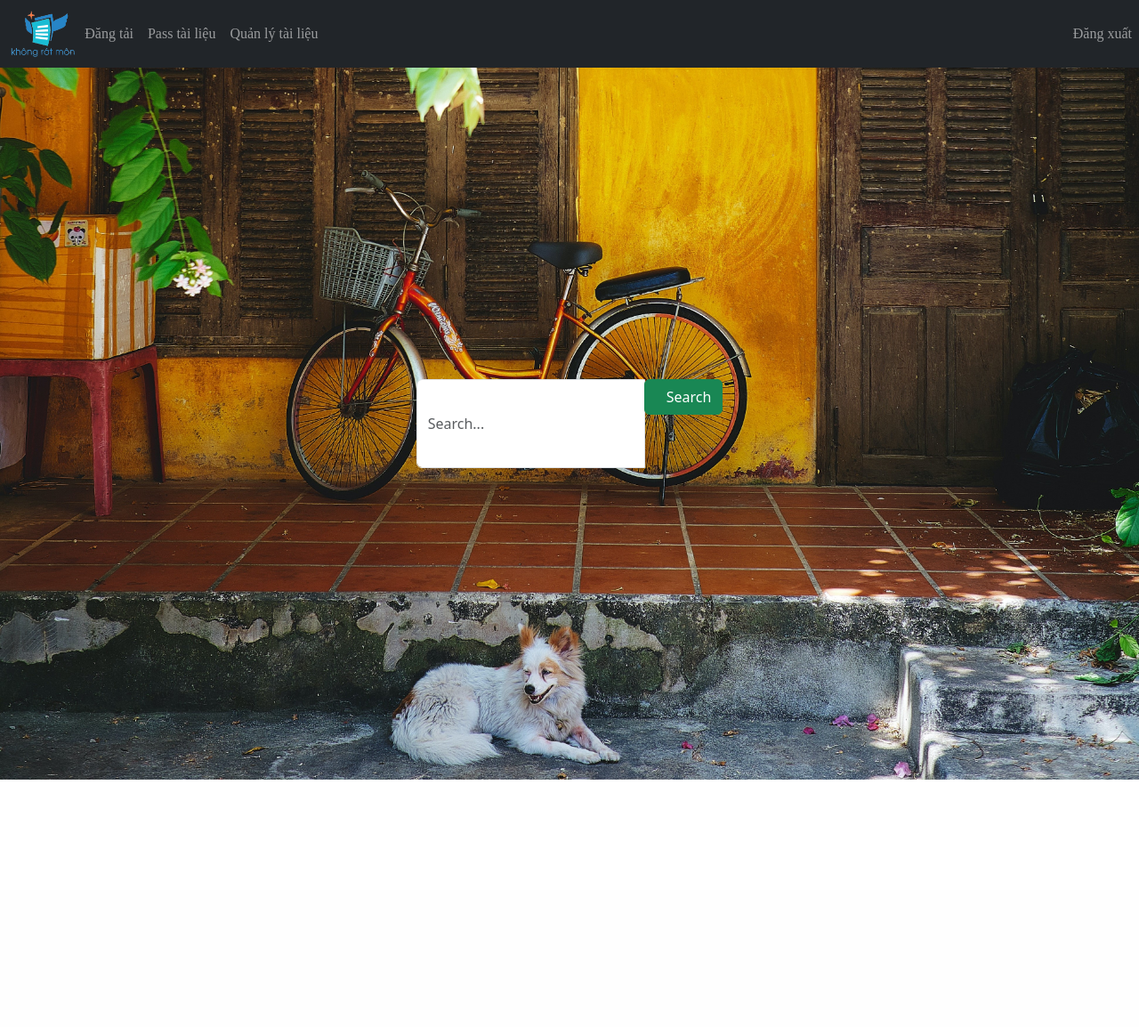
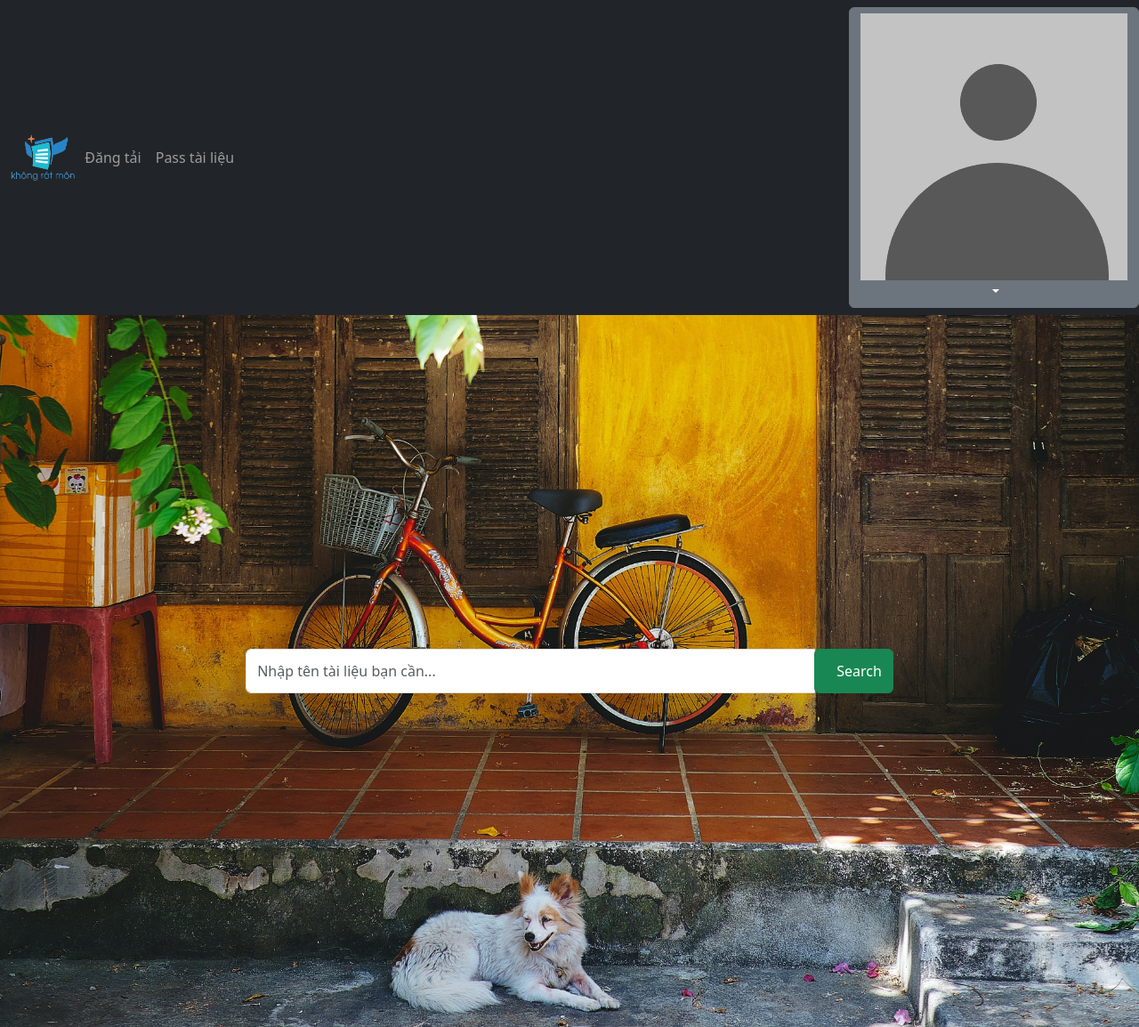
Before and after one commit to lttuem03/krm-sharing, a Python web app: template src/website/templates/index.html in a window 1280 px wide. Shown: the whole page at 89% size. Before the commit the page ends 876 px from the top, so only its background shows below. Run offline with Jinja, Linux system fonts and the light colour scheme; the template is opened without the code that fills it, so the values that code supplies are empty; some web fonts are replaced.

Commit message:
fix search bar - dropdown menu - fix profile

```diff
--- a/src/website/static/css/index.css
+++ b/src/website/static/css/index.css
@@ -3,41 +3,27 @@
     src: url('/font/NotoSans/NotoSans-ExtraBold.ttf');
 }
 
-a{
-    color: white;
-    text-decoration: none;
-    font-family: NotoSans;
+
+#form-buscar>.form-group>.input-group>.form-control {
+    height: 50px;
+    width: 50vw;
 }
 
-h1{
-    color: white;
-}
-
-#form-buscar >.form-group >.input-group > .form-control {
-    height: 100px;
-    color: (1, 1, 1, 0.5);
-}
-#form-buscar >.form-group >.input-group > .input-group-btn > .btn{
-        height: 40px;
-        font-size: 16px;
-        font-weight: 300;
+#form-buscar>.form-group>.input-group>.input-group-btn>.btn {
+    height: 50px;
+    font-size: 16px;
+    font-weight: 300;
 
 
 }
-#form-buscar >.form-group >.input-group > .input-group-btn > .btn .glyphicon{
- margin-right:12px;
+
+#form-buscar>.form-group>.input-group>.input-group-btn>.btn .glyphicon {
+    margin-right: 12px;
 }
 
 
-#form-buscar >.form-group >.input-group > .form-control {
+#form-buscar>.form-group>.input-group>.form-control {
     font-size: 16px;
     font-weight: 300;
 
 }
-
-#form-buscar >.form-group >.input-group > .form-control:focus {
-  border-color: #33A444;
-  outline: 0;
-  -webkit-box-shadow: inset 0 1px 1px rgba(0,0,0,.075), 0 0 1px rgba(0, 109, 0, 0.8);
-          box-shadow: inset 0 1px 1px rgba(0,0,0,.075), 0 0 1px rgba(0, 109, 0, 0.8);
-}
--- a/src/website/templates/base.html
+++ b/src/website/templates/base.html
@@ -28,9 +28,6 @@
                 <li class="nav-item">
                     <a class="nav-link" href="{{ url_for('views.createlisting') }}">Pass tài liệu</a>
                 </li>
-                <li class="nav-item">
-                    <a class="nav-link" href="{{ url_for('views.mydocument') }}">Quản lý tài liệu</a>
-                </li>
             </ul>
         </div>
 
@@ -44,12 +41,30 @@
                     <a class="nav-link" href="{{ url_for('views.login') }}">Đăng nhập</a>
                 </li>
                 {%else%}
-                <li class="nav-item">
-                    <h1 style="color: white;">{{user.name}}</h1>
+                <li>
+                    <div class="dropdown">
+                        <button class="btn btn-secondary dropdown-toggle" type="button" data-bs-toggle="dropdown"
+                            aria-expanded="false">
+                            <span>
+                                <img src="/static/images/defaut_user.jpg" height="30px"
+                                    style="display: block; margin-top: auto; margin-bottom: auto; height: 50%;"></img>
+                            </span>
+                        </button>
+                        <ul class="dropdown-menu">
+                            <li>
+                                <p style="color: white; font-size: 16px;">{{user.name}}</p>
+                            </li>
+                            <li>
+                                <hr class="dropdown-divider">
+                            </li>
+                            <li><a class="dropdown-item" href="{{url_for('views.profile')}}">Hồ sơ</a></li>
+                            <li><a class="dropdown-item" href="{{ url_for('views.mydocument') }}">Quản lý tài liệu</a>
+                            </li>
+                            <li><a class="dropdown-item" href="{{ url_for('views.logout') }}">Đăng xuất</a></li>
+                        </ul>
+                    </div>
                 </li>
-                <li class="nav-item">
-                    <a class="nav-link" href="{{ url_for('views.logout') }}">Đăng xuất</a>
-                    {%endif%}
+                {%endif%}
             </ul>
         </div>
     </nav>
--- a/src/website/templates/index.html
+++ b/src/website/templates/index.html
@@ -2,17 +2,20 @@
 
 {% block title %}Homepage{% endblock %}
 
-{% block style%} <link rel="stylesheet" href="/css/index.css"> {% endblock %}
+{% block style%}
+<link rel="stylesheet" href="{{url_for('static',filename='/css/index.css')}}"> {% endblock %}
 
 {% block content %}
-<div class="bg-image shadow-2-strong" style="background-image: url('/static/images/bg.jpg'); background-size: cover; height: 100vh; width: 100vw; margin: 0;">
+<div class="bg-image shadow-2-strong"
+    style="background-image: url('/static/images/bg.jpg'); background-size: cover; height: 100vh; width: 100vw; margin: 0;">
     <div class="container d-flex align-items-center justify-content-center text-center h-100">
-                <form role="form" id="form-buscar" style="
+        <form role="form" id="form-buscar" method="post" style="
                         background-color: (1, 1, 1, 0.5);
                     ">
             <div class="form-group">
                 <div class="input-group">
-                            <input id="1" class="form-control" type="text" name="search" placeholder="Search..." required/>
+                    <input id="1" class="form-control" type="text" name="search"
+                        placeholder="Nhập tên tài liệu bạn cần... " required />
                     <span class="input-group-btn">
                         <button class="btn btn-success" type="submit">
                             <i class="glyphicon glyphicon-search" aria-hidden="true"></i> Search
```
Also changed, not shown: src/website/templates/profile.html (+12 -10 lines), src/website/views.py (+8 -3 lines), src/website/static/images/defaut_user.jpg (added). Lines whose indentation alone changed are shown as unchanged.
